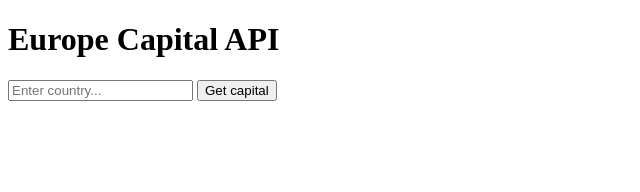
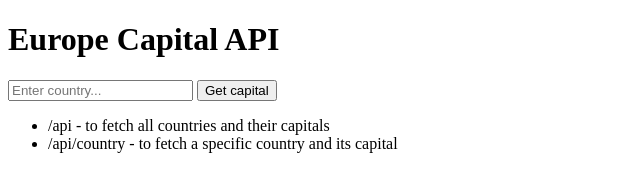
Before and after one commit to kgni/simple-europe-capitals-api, a website: page index.html in a window 1280 px wide. Shown: the whole page, without its empty margins (0-640 px from the left). Drawn offline with Linux system fonts and the light colour scheme.

Commit message:
add description

```diff
--- a/index.html
+++ b/index.html
@@ -10,6 +10,10 @@
 		<h1>Europe Capital API</h1>
 		<input class="country-input" type="text" placeholder="Enter country..." />
 		<button class="btn-capital">Get capital</button>
+		<ul>
+			<li>/api - to fetch all countries and their capitals</li>
+			<li>/api/country - to fetch a specific country and its capital</li>
+		</ul>
 		<h2 class="country"></h2>
 		<p class="capital"></p>
 
```
